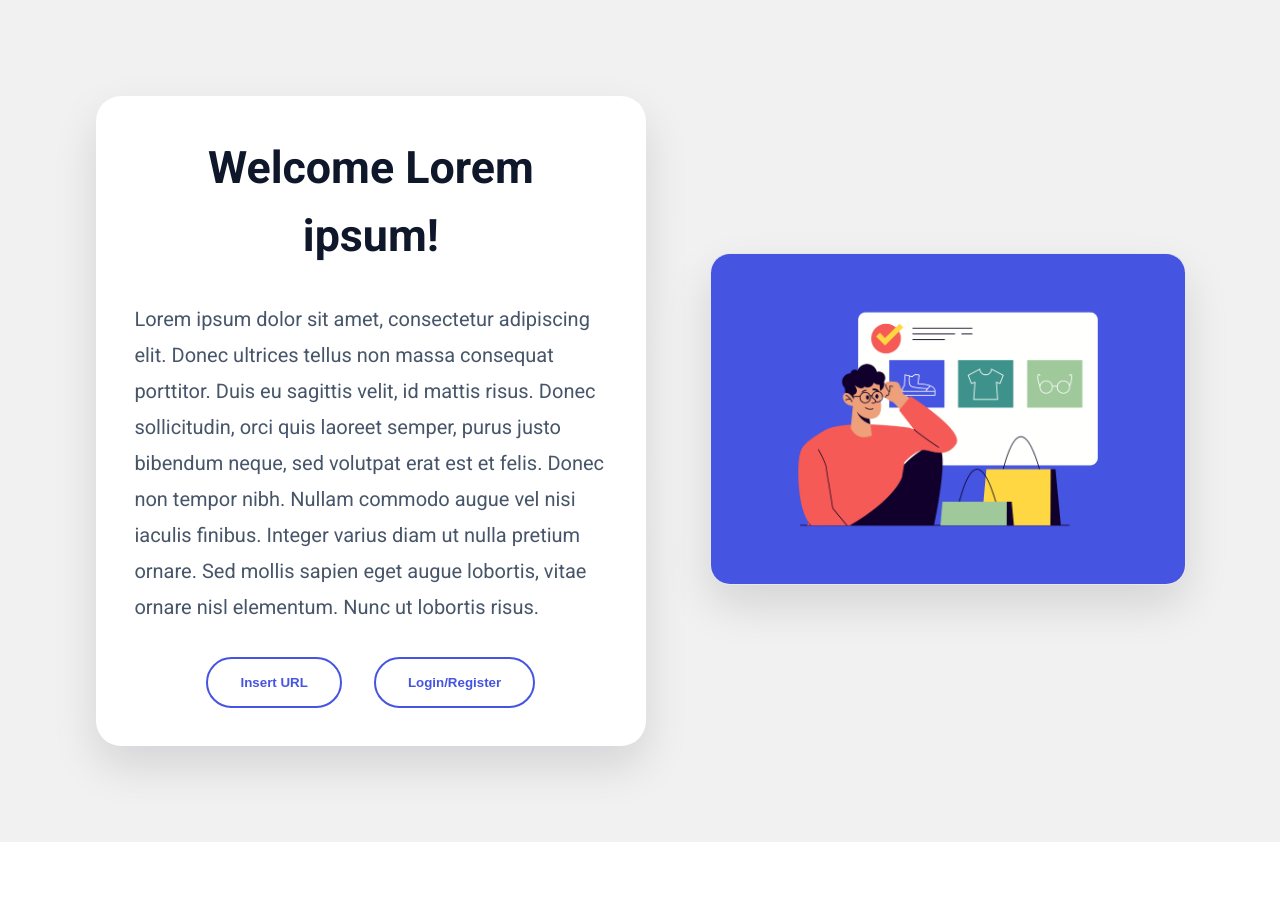
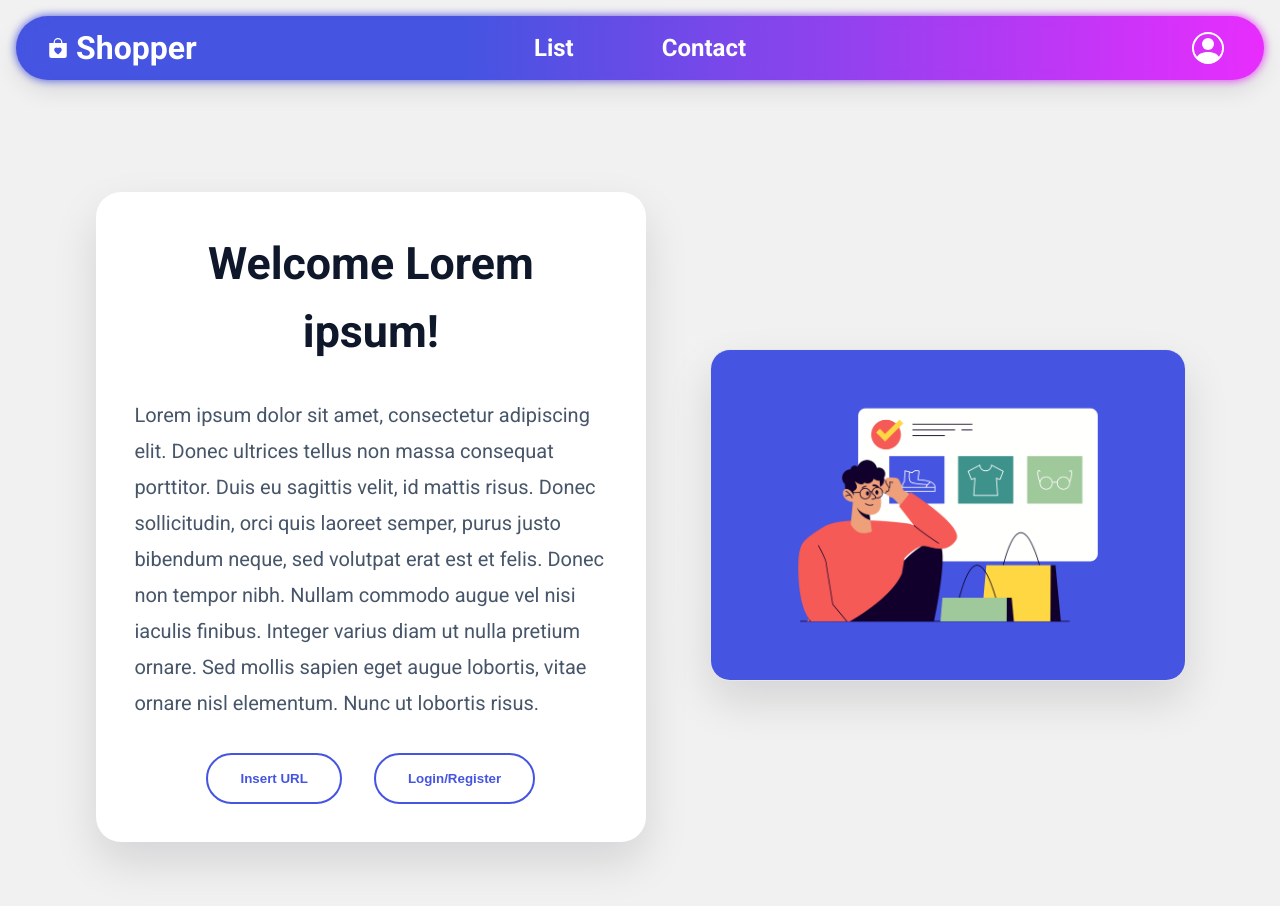
Before and after one commit to stefearares/shopper, a React (Vite) app: page /lists in a window 1280 px wide. Shown: the top 906 px of the page. Before the commit the page ends 842 px from the top, so only its background shows below. Built offline with nearby package versions, Linux system fonts and the light colour scheme.

Commit message:
added sample navbar.

```diff
--- a/src/App/App.jsx
+++ b/src/App/App.jsx
@@ -1,10 +1,14 @@
 import React from "react";
 //import style from "./App.module.css";
 import Landing from "../Components/Pages/Landing/Landing";
+import Navbar from "../Components/Navbar/Navbar";
+import Footer from "../Components/Footer/Footer";
 function App() {
   return (
     <>
+      <Navbar />
       <Landing />
+      <Footer />
     </>
   );
 }
--- a/src/Components/Navbar/Navbar.jsx
+++ b/src/Components/Navbar/Navbar.jsx
@@ -1,4 +1,40 @@
 import React from "react";
-//import style from "./Navbar.module.css";
+import style from "./Navbar.module.css";
 
-export default function Navbar() {}
+export default function Navbar() {
+  return (
+    <nav className={style.navbarWrapper}>
+      <div className={style.leftSide}>
+        <svg
+          xmlns="http://www.w3.org/2000/svg"
+          fill="currentColor"
+          className={style.navbarLogo}
+          viewBox="0 0 16 16"
+        >
+          <path d="M11.5 4v-.5a3.5 3.5 0 1 0-7 0V4H1v10a2 2 0 0 0 2 2h10a2 2 0 0 0 2-2V4zM8 1a2.5 2.5 0 0 1 2.5 2.5V4h-5v-.5A2.5 2.5 0 0 1 8 1m0 6.993c1.664-1.711 5.825 1.283 0 5.132-5.825-3.85-1.664-6.843 0-5.132" />
+        </svg>
+        <h2 className={style.navbarTitle}>Shopper</h2>
+      </div>
+
+      <div className={style.centerSide}>
+        <h2 className={style.navbarList}>List</h2>
+        <h2 className={style.navbarContact}>Contact</h2>
+      </div>
+
+      <div className={style.rightSide}>
+        <svg
+          xmlns="http://www.w3.org/2000/svg"
+          fill="currentColor"
+          className={style.navbarPerson}
+          viewBox="0 0 16 16"
+        >
+          <path d="M11 6a3 3 0 1 1-6 0 3 3 0 0 1 6 0" />
+          <path
+            fillRule="evenodd"
+            d="M0 8a8 8 0 1 1 16 0A8 8 0 0 1 0 8m8-7a7 7 0 0 0-5.468 11.37C3.242 11.226 4.805 10 8 10s4.757 1.225 5.468 2.37A7 7 0 0 0 8 1"
+          />
+        </svg>
+      </div>
+    </nav>
+  );
+}
--- a/src/Components/Navbar/Navbar.module.css
+++ b/src/Components/Navbar/Navbar.module.css
@@ -0,0 +1,102 @@
+.navbarWrapper {
+    border-radius: 300px;
+    padding: 0.5rem 2rem;
+    display: flex;
+    align-items: center;
+    justify-content: space-between;
+    gap: 1rem;
+    background: var(--navbar-gradient);
+    color: var(--surface-solid);
+    box-shadow: var(--shadow-md);
+    margin: 1rem 1rem;
+    top: 0.5rem;
+    position: sticky;
+    z-index: 1;
+
+}
+
+.navbarWrapper::before {
+    content: "";
+    position: absolute;
+    inset: 0;
+    background: var(--navbar-gradient);
+    filter: blur(5px);
+    z-index: -1;
+    border-radius: inherit;
+}
+
+.leftSide,
+.centerSide,
+.rightSide {
+    display: flex;
+    align-items: center;
+    flex: 1;
+}
+
+
+.leftSide {
+    justify-content: flex-start;
+    gap: 0.5rem;
+}
+
+.centerSide {
+    justify-content: center;
+    gap: 4rem;
+}
+
+.rightSide {
+    justify-content: flex-end;
+}
+
+.navbarLogo {
+    width: 1.25rem;
+    height: 1.25rem;
+}
+
+.navbarTitle {
+    font-size: 2rem;
+    font-weight: 700;
+    margin: 0;
+}
+
+.navbarList,
+.navbarContact {
+    margin: 0;
+    font-size: 1.5rem;
+    font-weight: 700;
+    padding: 0.5rem 0.75rem;
+    border-radius: 10px;
+    cursor: pointer;
+    transition: background 150ms ease, transform 150ms ease;
+}
+
+.navbarList:hover,
+.navbarContact:hover {
+    background: var(--hover-item);
+}
+
+.navbarPerson {
+    width: 2rem;
+    height: 2rem;
+    cursor: pointer;
+    padding: 0.5rem;
+    border-radius: 10px;
+    transition: background 150ms ease, transform 150ms ease;
+}
+
+.navbarPerson:hover {
+    background: var(--hover-item);
+}
+
+
+@media (max-width: 1025px) {
+
+
+    .centerSide {
+        display: none;
+    }
+
+    .rightSide {
+        flex: 0;
+    }
+}
--- a/src/Components/Pages/Landing/Landing.module.css
+++ b/src/Components/Pages/Landing/Landing.module.css
@@ -1,5 +1,4 @@
 .landingWrapper {
-    flex: 1;
     display: flex;
     align-items: center;
     justify-content: center;
--- a/src/styles/reset.css
+++ b/src/styles/reset.css
@@ -1,6 +1,5 @@
 #root {
     min-height: 100vh;
-    display: flex;
 }
 
 html,
--- a/src/styles/variables.css
+++ b/src/styles/variables.css
@@ -1,5 +1,6 @@
 :root {
     /* Global variables / Brand identity */
+
     --font-sans: "RobotoVariable", Arial, system-ui;
     --background: radial-gradient(343px at 46.3% 47.5%, rgb(242, 242, 242) 0%, rgb(241, 241, 241) 72.9%);
     --brand-color: #4554e1;
@@ -11,4 +12,11 @@
     --focus-ring: 0 0 0 3px color-mix(in srgb, var(--brand-color) 28%, white);
     --shadow-lg: 0 20px 45px rgba(2, 6, 23, 0.12);
     --shadow-md: 0 10px 25px rgba(2, 6, 23, 0.10);
+
+    /* Navbar*/
+
+    --hover-item: rgba(255, 255, 255, 0.18);
+    --navbar-gradient: linear-gradient(90deg, rgba(69, 84, 225, 1) 36%, rgba(232, 45, 253, 1) 100%);
+
+
 }
```
Also changed, not shown: public/favicon.svg.
